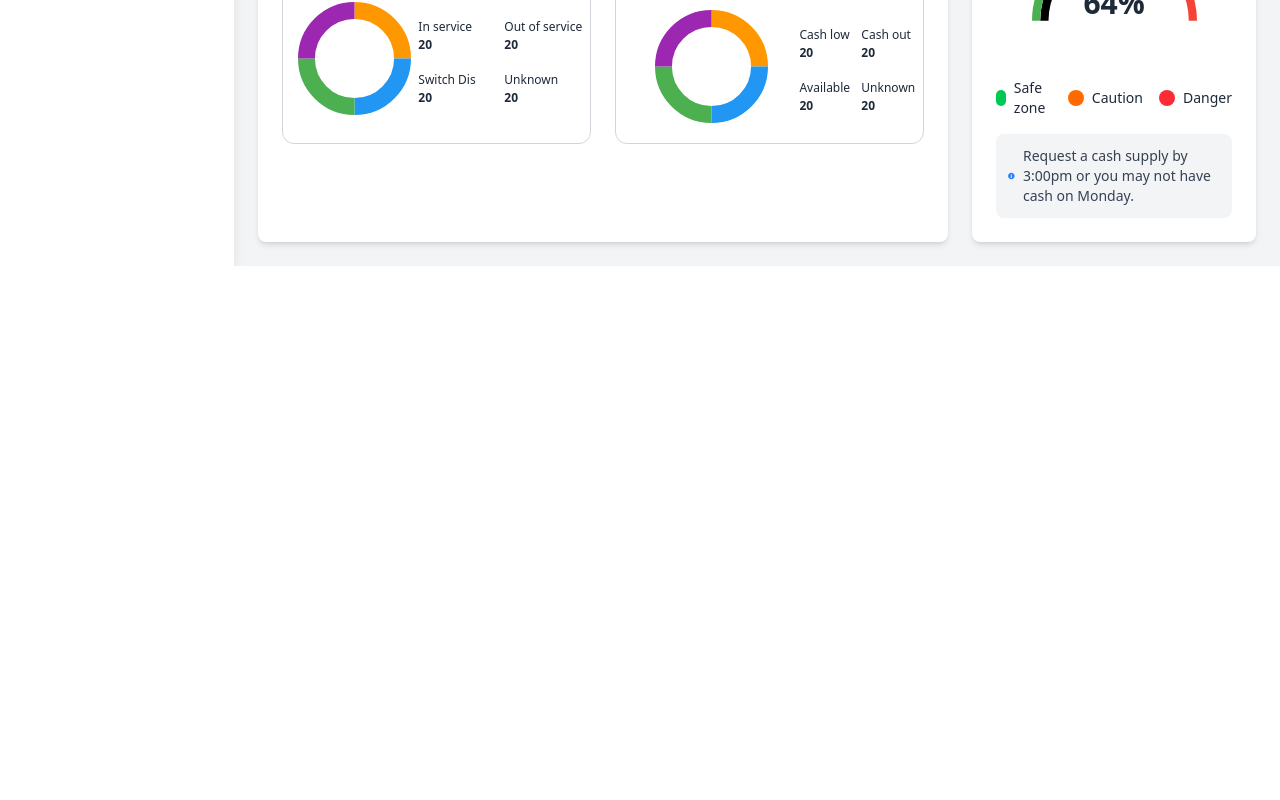
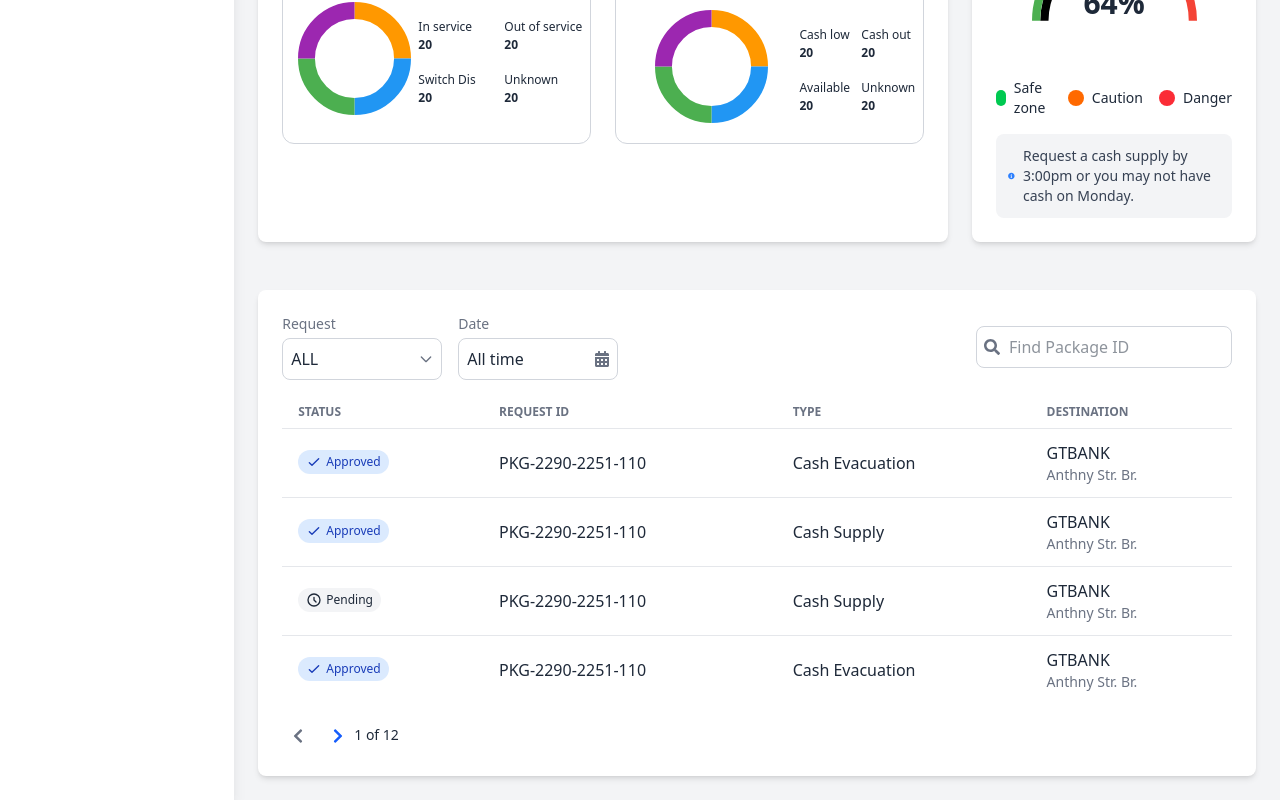
Before and after one commit to Henry-Http/Cash-Complete, a React (Vite) app: page /control-tower in a window 1280 px wide. Shown: the part 1014-1814 px from the top of the page. Before the commit the page ends 1280 px from the top, so only its background shows below. Built offline with nearby package versions, Linux system fonts and the light colour scheme.

Commit message:
request table

```diff
--- a/src/pages/ControlTower/ControlTowerPage.jsx
+++ b/src/pages/ControlTower/ControlTowerPage.jsx
@@ -4,6 +4,7 @@ import Sidebar from "./components/Sidebar";
 import DashboardStats from "./components/DashboardStats";
 import FinancialMetrics from "./components/FinancialMetrics";
 import AtmStatus from "./components/AtmStatus";
+import RequestTable from "./components/RequestTable";
 
 const ControlTowerPage = () => {
   const [darkMode, setDarkMode] = useState(false);
@@ -45,6 +46,9 @@ const ControlTowerPage = () => {
           <div className="mt-8 sm:mt-12">
             <AtmStatus darkMode={darkMode} />
           </div>
+          <div className="mt-8 sm:mt-12">
+            <RequestTable darkMode={darkMode} />
+          </div>
         </main>
       </div>
     </div>
--- a/src/pages/ControlTower/components/AtmStatus.jsx
+++ b/src/pages/ControlTower/components/AtmStatus.jsx
@@ -115,7 +115,7 @@ const AtmStatus = ({ darkMode }) => {
               <p className="text-[16px] font-semibold">₦36,110,000</p>
             </div>
             <div>
-              <button className="w-[90px] bg-[#055DAE] text-gray-300 text-sm py-2 rounded-lg hover:bg-blue-700 transition-colors mb-4 italic font-extralight ms-12">
+              <button className="w-[90px] bg-[#055DAE] text-gray-300 text-sm py-2 rounded-lg hover:bg-blue-700 transition-colors mb-4 italic font-extralight md:ms-12">
                 View Detail
               </button>
             </div>
--- /dev/null
+++ b/src/pages/ControlTower/components/RequestTable.jsx
@@ -0,0 +1,239 @@
+import React from "react";
+import { FaCalendarAlt, FaSearch, FaChevronLeft, FaChevronRight } from "react-icons/fa";
+
+const RequestTable = ({ darkMode }) => {
+  // Sample data (replace with real data later)
+  const requests = [
+    {
+      status: "Approved",
+      packageId: "PKG-2290-2251-110",
+      requestType: "Cash Evacuation",
+      bank: "GTBANK",
+      branch: "Anthny Str. Br.",
+    },
+    {
+      status: "Approved",
+      packageId: "PKG-2290-2251-110",
+      requestType: "Cash Supply",
+      bank: "GTBANK",
+      branch: "Anthny Str. Br.",
+    },
+    {
+      status: "Pending",
+      packageId: "PKG-2290-2251-110",
+      requestType: "Cash Supply",
+      bank: "GTBANK",
+      branch: "Anthny Str. Br.",
+    },
+    {
+      status: "Approved",
+      packageId: "PKG-2290-2251-110",
+      requestType: "Cash Evacuation",
+      bank: "GTBANK",
+      branch: "Anthny Str. Br.",
+    },
+  ];
+
+  return (
+    <div
+      className={`p-6 rounded-lg shadow-md ${
+        darkMode ? "bg-gray-800 text-white" : "bg-white text-gray-800"
+      }`}
+    >
+      {/* Header: Filters and Search */}
+      <div className="flex flex-col sm:flex-row justify-between items-center mb-4 gap-4">
+        <div className="flex flex-col sm:flex-row space-y-4 sm:space-y-0 sm:space-x-4 w-full sm:w-auto">
+          {/* Request Dropdown */}
+          <div className="w-full sm:w-40">
+            <label
+              className={`block text-sm mb-1 ${
+                darkMode ? "text-gray-400" : "text-gray-500"
+              }`}
+            >
+              Request
+            </label>
+            <div className="relative">
+              <select
+                className={`w-full p-2 rounded-lg border ${
+                  darkMode
+                    ? "bg-gray-700 text-white border-gray-600"
+                    : "bg-white text-gray-800 border-gray-300"
+                } appearance-none focus:outline-none focus:ring-2 focus:ring-blue-500`}
+              >
+                <option>ALL</option>
+                <option>Approved</option>
+                <option>Pending</option>
+              </select>
+              <span className="absolute inset-y-0 right-2 flex items-center text-gray-500 dark:text-gray-400">
+                <svg
+                  className="w-4 h-4"
+                  fill="none"
+                  stroke="currentColor"
+                  viewBox="0 0 24 24"
+                  xmlns="http://www.w3.org/2000/svg"
+                >
+                  <path
+                    strokeLinecap="round"
+                    strokeLinejoin="round"
+                    strokeWidth="2"
+                    d="M19 9l-7 7-7-7"
+                  />
+                </svg>
+              </span>
+            </div>
+          </div>
+
+          {/* Date Dropdown */}
+          <div className="w-full sm:w-40">
+            <label
+              className={`block text-sm mb-1 ${
+                darkMode ? "text-gray-400" : "text-gray-500"
+              }`}
+            >
+              Date
+            </label>
+            <div className="relative">
+              <select
+                className={`w-full p-2 rounded-lg border ${
+                  darkMode
+                    ? "bg-gray-700 text-white border-gray-600"
+                    : "bg-white text-gray-800 border-gray-300"
+                } appearance-none focus:outline-none focus:ring-2 focus:ring-blue-500`}
+              >
+                <option>All time</option>
+                <option>Last 7 days</option>
+                <option>Last 30 days</option>
+              </select>
+              <span className="absolute inset-y-0 right-2 flex items-center text-gray-500 dark:text-gray-400">
+                <FaCalendarAlt />
+              </span>
+            </div>
+          </div>
+        </div>
+
+        {/* Search Bar */}
+        <div className="relative w-full sm:w-64">
+          <input
+            type="text"
+            placeholder="Find Package ID"
+            className={`w-full p-2 pl-8 rounded-lg border ${
+              darkMode
+                ? "bg-gray-700 text-white border-gray-600"
+                : "bg-white text-gray-800 border-gray-300"
+              } focus:outline-none focus:ring-2 focus:ring-blue-500`}
+          />
+          <span className="absolute inset-y-0 left-2 flex items-center text-gray-500 dark:text-gray-400">
+            <FaSearch />
+          </span>
+        </div>
+      </div>
+
+      {/* Table */}
+      <div className="overflow-x-auto">
+        <table className="w-full text-left">
+          <thead>
+            <tr
+              className={`text-xs uppercase ${
+                darkMode ? "text-gray-400" : "text-gray-500"
+              }`}
+            >
+              <th className="py-2 px-4">Status</th>
+              <th className="py-2 px-4">Request ID</th>
+              <th className="py-2 px-4">Type</th>
+              <th className="py-2 px-4">Destination</th>
+            </tr>
+          </thead>
+          <tbody>
+            {requests.map((request, index) => (
+              <tr
+                key={index}
+                className={`border-t mb-2 ${
+                  darkMode ? "border-gray-700" : "border-gray-200"
+                }`}
+              >
+                <td className="py-3 px-4">
+                  <span
+                    className={`inline-flex items-center px-2 py-1 rounded-full text-xs font-medium ${
+                      request.status === "Approved"
+                        ? "bg-blue-100 text-blue-800"
+                        : "bg-gray-100 text-gray-800"
+                    }`}
+                  >
+                    {request.status === "Approved" ? (
+                      <svg
+                        className="w-4 h-4 mr-1"
+                        fill="none"
+                        stroke="currentColor"
+                        viewBox="0 0 24 24"
+                        xmlns="http://www.w3.org/2000/svg"
+                      >
+                        <path
+                          strokeLinecap="round"
+                          strokeLinejoin="round"
+                          strokeWidth="2"
+                          d="M5 13l4 4L19 7"
+                        />
+                      </svg>
+                    ) : (
+                      <svg
+                        className="w-4 h-4 mr-1"
+                        fill="none"
+                        stroke="currentColor"
+                        viewBox="0 0 24 24"
+                        xmlns="http://www.w3.org/2000/svg"
+                      >
+                        <path
+                          strokeLinecap="round"
+                          strokeLinejoin="round"
+                          strokeWidth="2"
+                          d="M12 8v4l3 3m6-3a9 9 0 11-18 0 9 9 0 0118 0z"
+                        />
+                      </svg>
+                    )}
+                    {request.status}
+                  </span>
+                </td>
+                <td className="py-3 px-4">{request.packageId}</td>
+                <td className="py-3 px-4">{request.requestType}</td>
+                <td className="py-3 px-4">
+                  <div className="flex flex-col">
+                    <span className="font-medium">{request.bank}</span>
+                    <span className="text-sm text-gray-500 dark:text-gray-400">
+                      {request.branch}
+                    </span>
+                  </div>
+                </td>
+              </tr>
+            ))}
+          </tbody>
+        </table>
+      </div>
+
+      {/* Pagination */}
+      <div className="flex justify-start mt-4">
+        <button
+          className={`p-2 rounded-full ${
+            darkMode
+              ? "text-gray-400 hover:bg-gray-700"
+              : "text-gray-500 hover:bg-gray-200"
+          }`}
+          disabled
+        >
+          <FaChevronLeft />
+        </button>
+        <button
+          className={`p-2 rounded-full ${
+            darkMode
+              ? "text-blue-400 hover:bg-gray-700"
+              : "text-blue-600 hover:bg-gray-200"
+          } ml-2`}
+        >
+          <FaChevronRight />
+        </button>
+        <div><p className="text-[14px] mt-1">1 of 12</p></div>
+      </div>
+    </div>
+  );
+};
+
+export default RequestTable;
```
